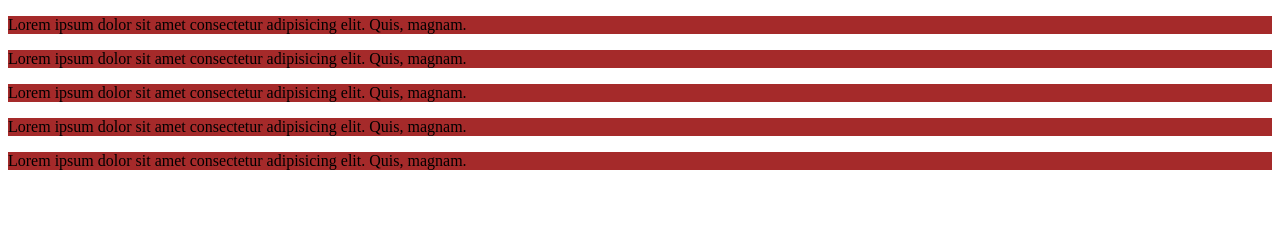
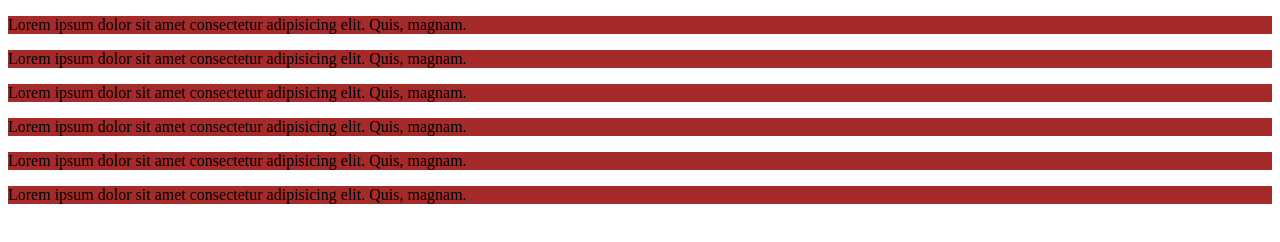
Before and after one commit to tanmoysikder39/website, a plain HTML site: page index.html in a window 1280 px wide. Drawn offline with Linux system fonts and the light colour scheme.

Commit message:
Update index.html

```diff
--- a/index.html
+++ b/index.html
@@ -24,6 +24,9 @@
     <p id="paraid">Lorem ipsum dolor sit amet consectetur adipisicing elit. Quis, magnam.</p>
     <p id="paraid">Lorem ipsum dolor sit amet consectetur adipisicing elit. Quis, magnam.</p>
     <p id="paraid">Lorem ipsum dolor sit amet consectetur adipisicing elit. Quis, magnam.</p>
+
+
+        <p id="paraid">Lorem ipsum dolor sit amet consectetur adipisicing elit. Quis, magnam.</p>
 </body>
 
 </html>
```
